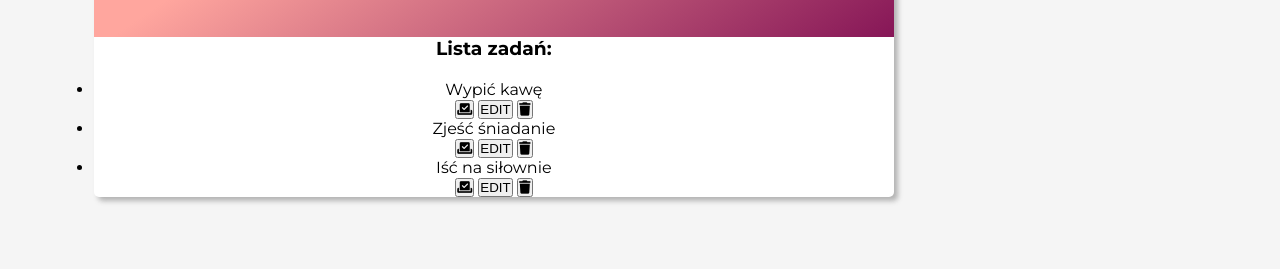
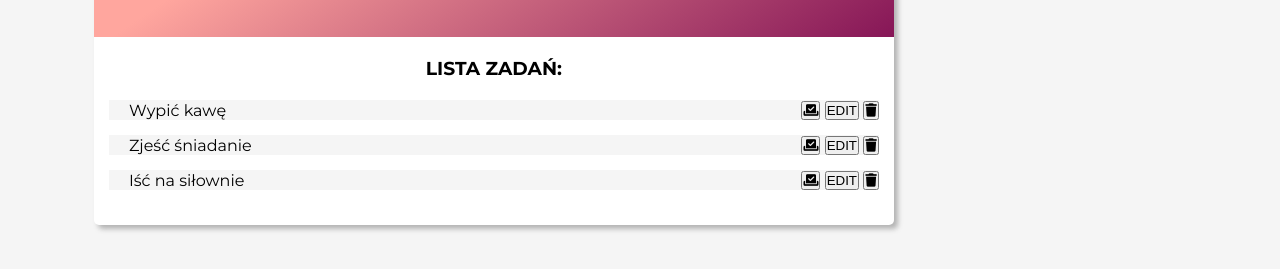
Before and after one commit to kacpi95/To-Do-List, a website: page index.html in a window 1280 px wide. Shown: the part 257-526 px from the top of the page. Drawn offline with Linux system fonts and the light colour scheme.

Commit message:
Add styles to todolist

```diff
--- a/sass/style.scss
+++ b/sass/style.scss
@@ -70,3 +70,22 @@ h1 {
 	color: #fff;
 	background-color: var(--light-dark);
 }
+.todolist {
+	padding: 20px 0;
+}
+
+.todolist h3 {
+	text-transform: uppercase;
+	margin-bottom: 16px;
+}
+
+.todolist li {
+	display: flex;
+	justify-content: space-between;
+	align-items: center;
+	margin: 15px;
+	padding-left: 20px;
+	text-align: left;
+	list-style: none;
+	background-color: var(--light);
+}
```
Also changed, not shown: css/style.css, 1 other file.
